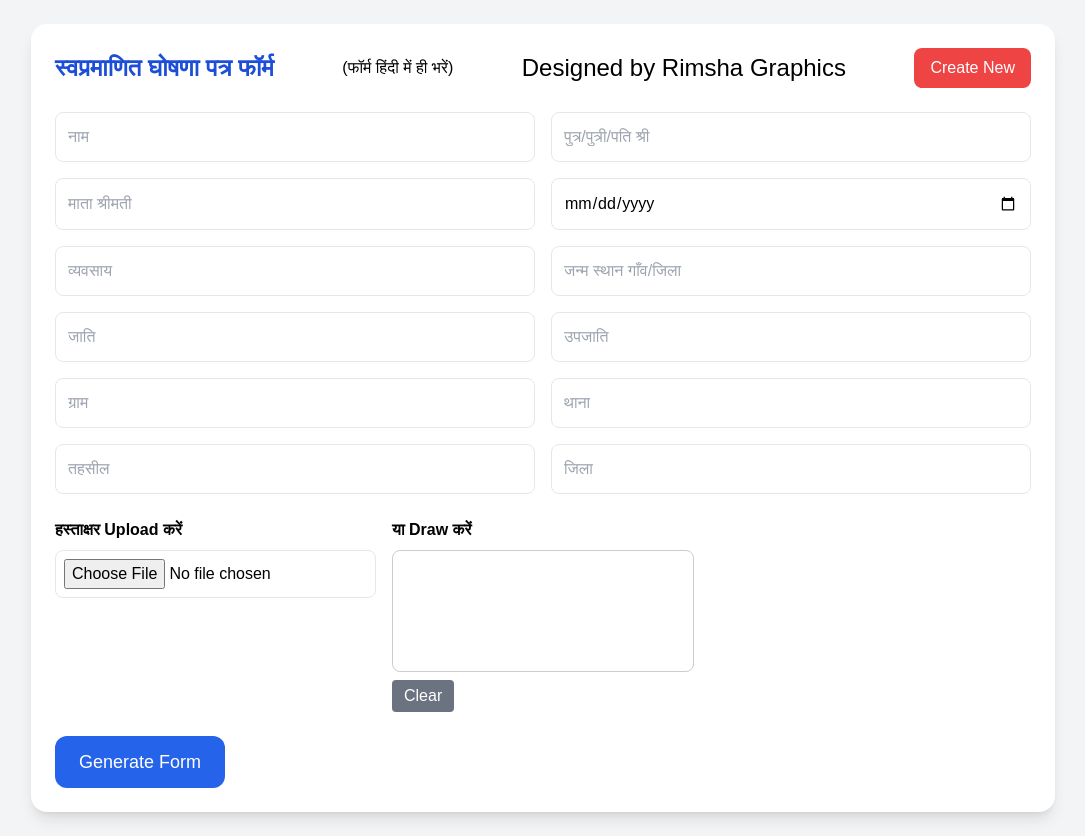
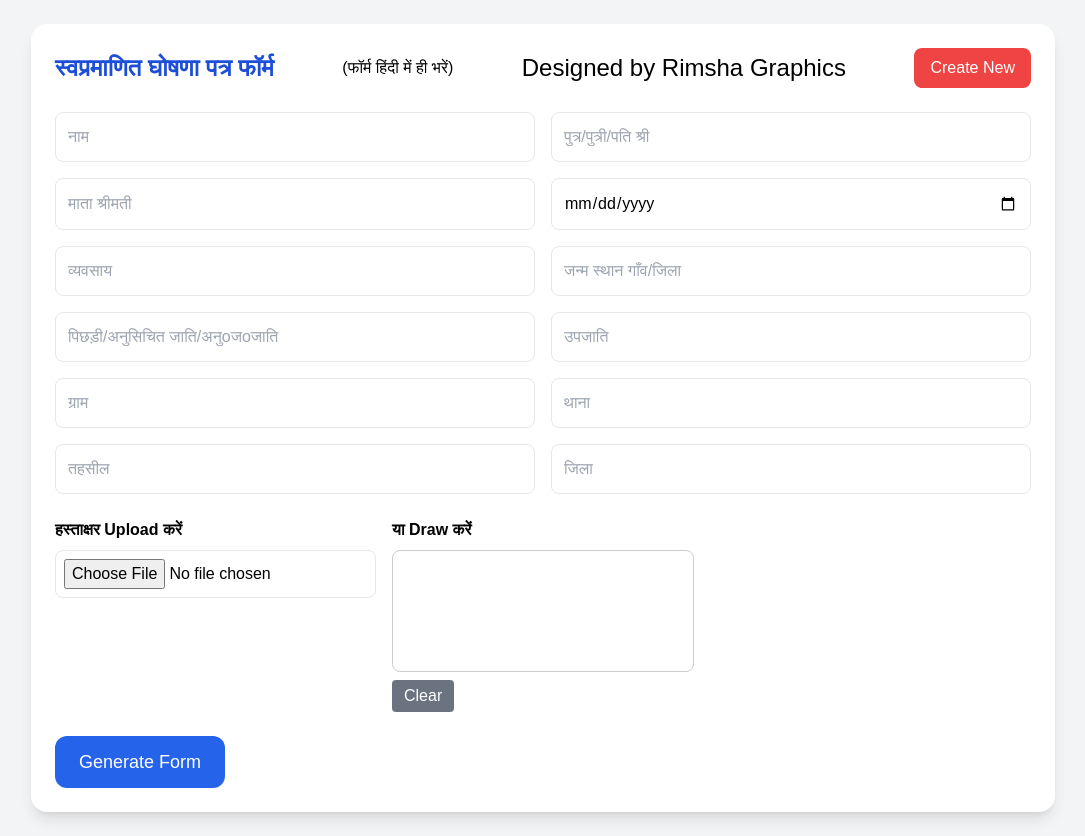
Before and after one commit to rimshagraphics/rimshagraphics.github.io, a plain HTML site: page index.html in a window 1280 px wide. Shown: the whole page, without its empty margins (97-1182 px from the left). Drawn offline with nearby package versions, Linux system fonts and the light colour scheme.

Commit message:
Update index.html

```diff
--- a/index.html
+++ b/index.html
@@ -111,7 +111,7 @@ font-family:'Kalam',sans-serif !important;
     <input type="text" id="business" placeholder="व्यवसाय" class="border p-3 rounded-lg">
     <input type="text" id="birthPlace" placeholder="जन्म स्थान गाँव/जिला" class="border p-3 rounded-lg">
 
-    <input type="text" id="caste" placeholder="जाति" class="border p-3 rounded-lg">
+    <input type="text" id="caste" placeholder="पिछड़ी/अनुसिचित जाति/अनुoजoजाति" class="border p-3 rounded-lg">
     <input type="text" id="subcaste" placeholder="उपजाति" class="border p-3 rounded-lg">
 
     <input type="text" id="address" placeholder="ग्राम" class="border p-3 rounded-lg">
```
